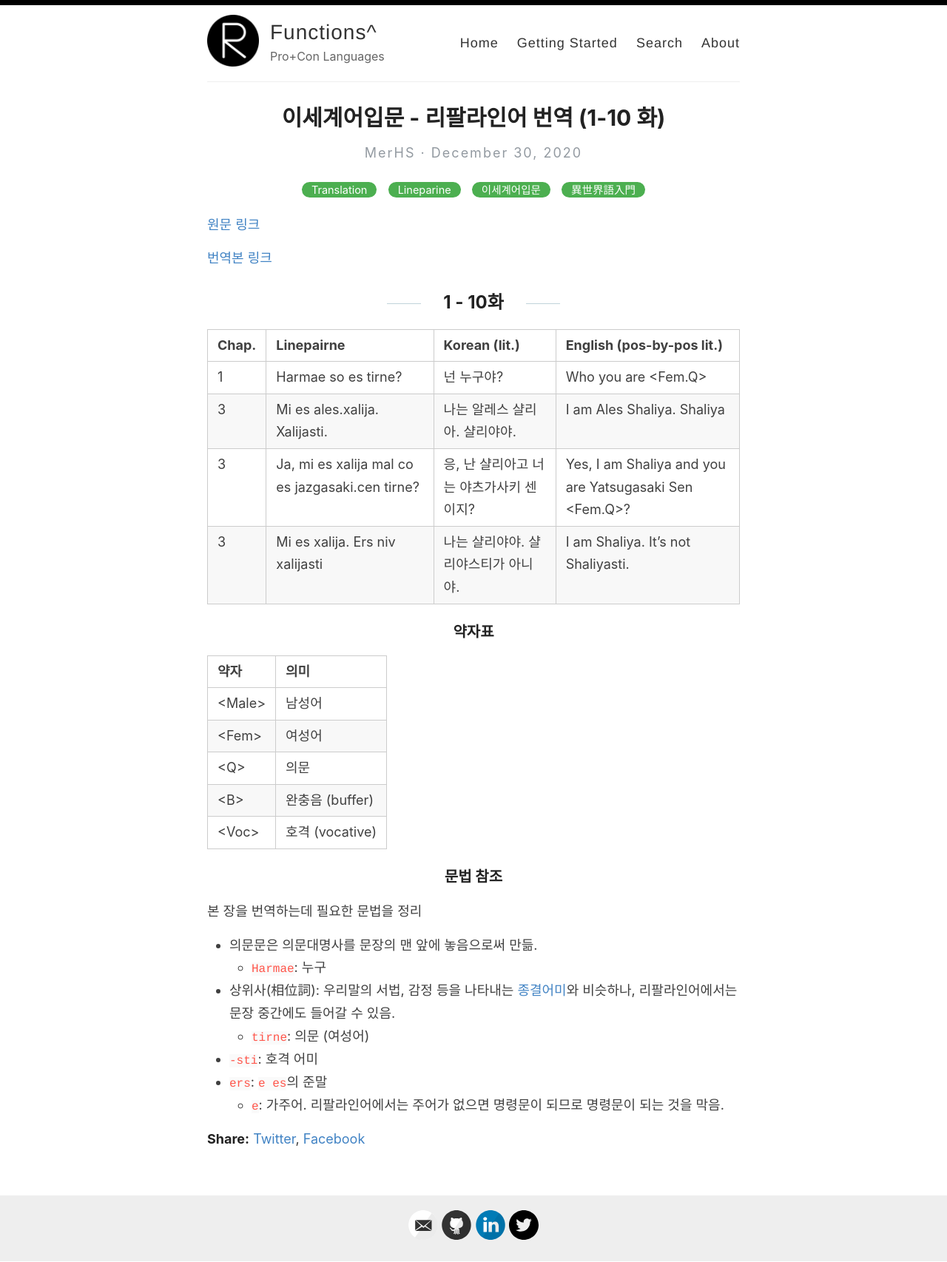
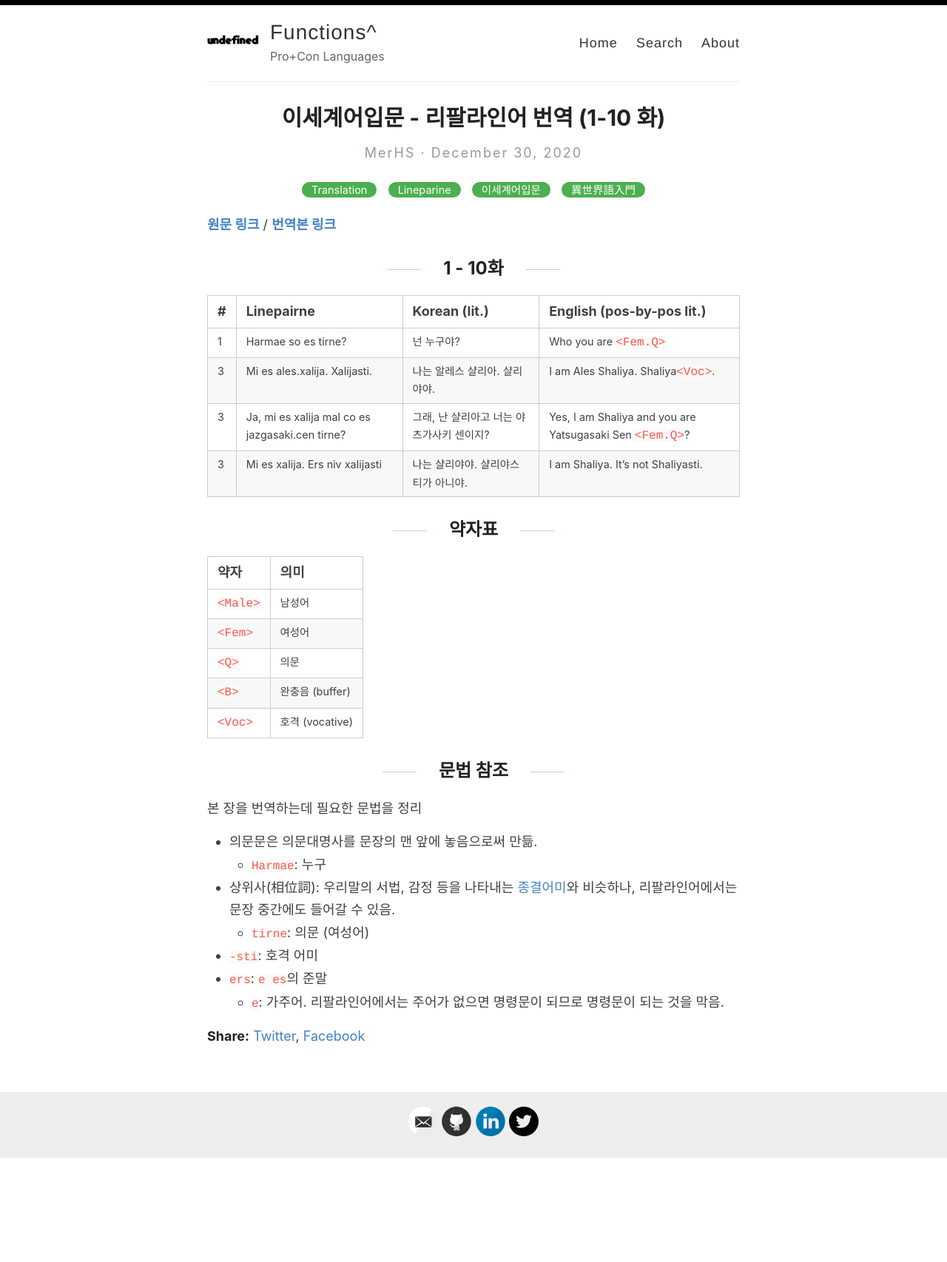
Before and after one commit to MerHS/MerHS.github.io, a Jekyll site: the page built from _posts/2020-12-30-ISNH-01-10.md, in a window 1280 px wide. Shown: the whole page at 74% size. Built offline with Jekyll 4.4.1, drawn with Linux system fonts in a browser that asks for light colours; comment, search, counter and statistics services are not loaded; after the commit the page ends 1566 px from its top, so only the background shows below that.

Commit message:
remove unnecessary & add disqus

```diff
--- a/_config.yml
+++ b/_config.yml
@@ -12,7 +12,7 @@
 description: Pro+Con Languages
 
 # URL of your avatar or profile pic (you could use your GitHub profile pic)
-avatar: /images/reverie.png
+avatar: /images/undef.png
 
 #
 # Flags below are optional
@@ -37,7 +37,7 @@
 
 # Enter your Disqus shortname (not your username) to enable commenting on posts
 # You can find your shortname on the Settings page of your Disqus account
-disqus: MerHS
+disqus: MerHS.github.io
 
 # Enter your Google Analytics web tracking code (e.g. UA-2110908-2) to activate tracking
 google_analytics:
--- a/_layouts/default.html
+++ b/_layouts/default.html
@@ -28,7 +28,6 @@
 
             <nav>
               <a href="{{ site.baseurl }}/">Home</a>
-              <a href="{{ site.baseurl }}/getting-started">Getting Started</a>
               <a href="{{ site.baseurl }}/search">Search</a>
               <a href="{{ site.baseurl }}/about">About</a>
             </nav>
--- /dev/null
+++ b/_layouts/smalltable.html
@@ -0,0 +1,43 @@
+---
+layout: default
+---
+<style>
+td {
+  font-size: 80%;
+}
+</style>
+<article class="post detailed">
+  <h1>{{ page.title }}</h1>
+
+  <div>
+    <p class="author_title">{{site.author}}  ·  {{ page.date | date: "%B %e, %Y" }}</p>
+    {% if page.last_modified_at %}
+    <p class="author_title" datetime="{{ page.last_modified_at | date_to_xmlschema }}">(Updated: {{ page.last_modified_at | date: "%b %-d, %Y" }})</p>
+    {% endif %}
+    <div class="post-tags">
+      {% if post %}
+        {% assign categories = post.categories %}
+      {% else %}
+        {% assign categories = page.categories %}
+      {% endif %}
+      {% for category in categories %}
+        <a href="{{site.baseurl}}/categories/#{{category|slugize}}">{{category}}</a>
+        {% unless forloop.last %}&nbsp;{% endunless %}
+      {% endfor %}
+    </div>
+  </div>
+
+  <div class="entry">
+    {{ content }}
+  </div>
+
+  <div>
+    <p><span class="share-box">Share:</span> <a href="http://twitter.com/share?text={{ page.title }}&url={{site.url}}{{page.url}}" target="_blank">Twitter</a>, <a href="https://www.facebook.com/sharer.php?u={{site.url}}{{page.url}}" target="_blank">Facebook</a></p>
+  </div>
+
+  <!--<div class="date">
+    Written on {{ page.date | date: "%B %e, %Y" }}
+  </div>-->
+
+  {% include disqus.html %}
+</article>
--- a/_posts/2020-12-30-ISNH-01-10.md
+++ b/_posts/2020-12-30-ISNH-01-10.md
@@ -1,33 +1,32 @@
 ---
-layout: post
+layout: smalltable
 title: 이세계어입문 - 리팔라인어 번역 (1-10 화)
 categories: [Translation, Lineparine, 이세계어입문, 異世界語入門]
+comments: true
 ---
 
-[원문 링크](https://kakuyomu.jp/works/1177354054883808252/episodes/1177354054883808265)
-
-[번역본 링크](https://blog.naver.com/lilies0202/221546557619?viewType=pc)
+[**원문 링크**](https://kakuyomu.jp/works/1177354054883808252/episodes/1177354054883808265) / [**번역본 링크**](https://blog.naver.com/lilies0202/221546557619?viewType=pc)
 
 ## 1 - 10화
 
-| Chap. | Linepairne                                      | Korean (lit.)                           | English (pos-by-pos lit.)                                |
-| ----- | ----------------------------------------------- | --------------------------------------- | -------------------------------------------------------- |
-| 1     | Harmae so es tirne?                             | 넌 누구야?                              | Who you are \<Fem.Q\>                                    |
-| 3     | Mi es ales.xalija. Xalijasti.                   | 나는 알레스 샬리아. 샬리야야.           | I am Ales Shaliya. Shaliya<Voc>                          |
-| 3     | Ja, mi es xalija mal co es jazgasaki.cen tirne? | 응, 난 샬리아고 너는 야츠가사키 센이지? | Yes, I am Shaliya and you are Yatsugasaki Sen \<Fem.Q\>? |
-| 3     | Mi es xalija. Ers niv xalijasti                 | 나는 샬리야야. 샬리야스티가 아니야.     | I am Shaliya. It's not Shaliyasti.                       |
+| \#  | Linepairne                                      | Korean (lit.)                             | English (pos-by-pos lit.)                                |
+| --- | ----------------------------------------------- | ----------------------------------------- | -------------------------------------------------------- |
+| 1   | Harmae so es tirne?                             | 넌 누구야?                                | Who you are `<Fem.Q>`                                    |
+| 3   | Mi es ales.xalija. Xalijasti.                   | 나는 알레스 샬리아. 샬리야야.             | I am Ales Shaliya. Shaliya`<Voc>`.                       |
+| 3   | Ja, mi es xalija mal co es jazgasaki.cen tirne? | 그래, 난 샬리아고 너는 야츠가사키 센이지? | Yes, I am Shaliya and you are Yatsugasaki Sen `<Fem.Q>`? |
+| 3   | Mi es xalija. Ers niv xalijasti                 | 나는 샬리야야. 샬리야스티가 아니야.       | I am Shaliya. It's not Shaliyasti.                       |
 
-### 약자표
+## 약자표
 
 | 약자     | 의미            |
 | -------- | --------------- |
-| \<Male\> | 남성어          |
-| \<Fem\>  | 여성어          |
-| \<Q\>    | 의문            |
-| \<B\>    | 완충음 (buffer) |
-| \<Voc\>  | 호격 (vocative) |
+| `<Male>` | 남성어          |
+| `<Fem>`  | 여성어          |
+| `<Q>`    | 의문            |
+| `<B>`    | 완충음 (buffer) |
+| `<Voc>`  | 호격 (vocative) |
 
-### 문법 참조
+## 문법 참조
 
 본 장을 번역하는데 필요한 문법을 정리
 
```
Also changed, not shown: _pages/about.md (+4 -24 lines), _pages/getting-started.md (deleted, +0 -51 lines), images/categories.png (deleted), images/mobile-demo.png (deleted), images/reverie-demo.png (deleted), images/search.png (deleted), images/undef.png (added).
